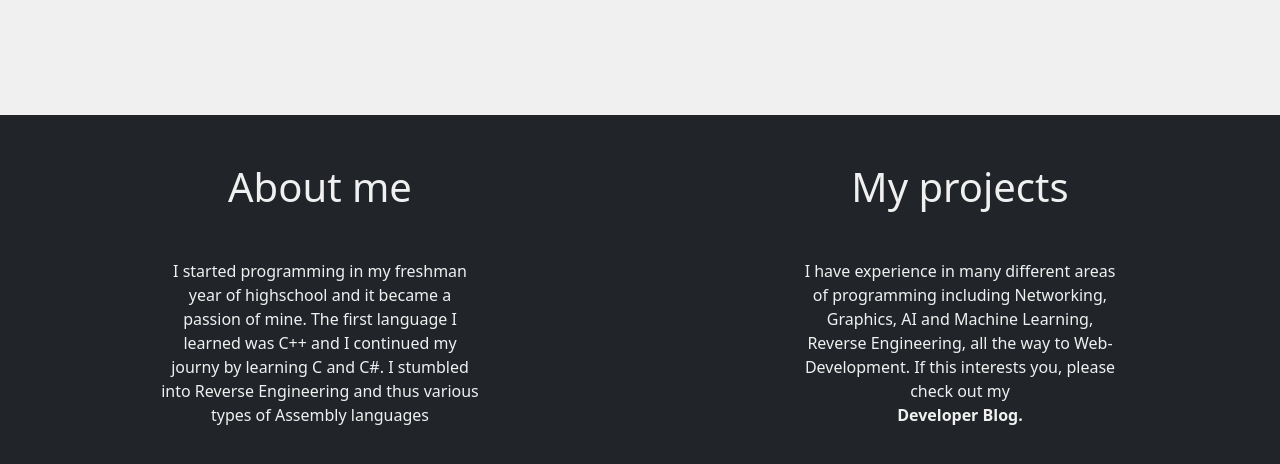
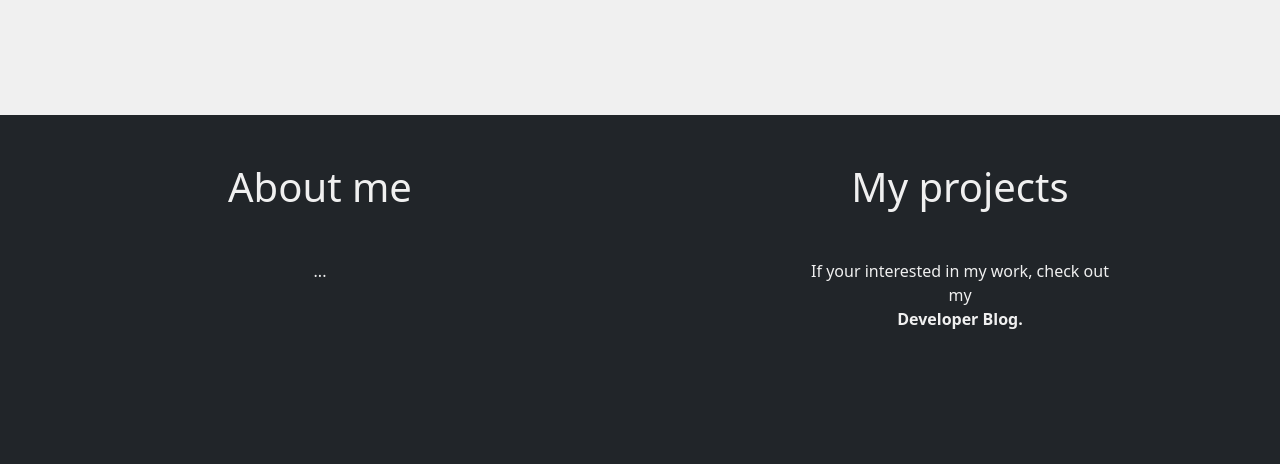
Before and after one commit to NicholasTranquilli/NicholasTranquilli.github.io, a Jekyll site: the page index.html, which Jekyll copies as it is, in a window 1280 px wide and 900 px high, scrolled down 785 px. Shown: the top 464 px of the window. Built offline with Jekyll 4.4.1, drawn with Linux system fonts in a browser that asks for light colours.

Commit message:
changed main site text

```diff
--- a/index.html
+++ b/index.html
@@ -50,18 +50,14 @@
             <h1> About me </h1>
 
             <p class="w-50 mt-5 m-auto">
-                I started programming in my freshman year of highschool and it became a passion of mine.
-                The first language I learned was C++ and I continued my journy by learning C and C#.
-                I stumbled into Reverse Engineering and thus various types of Assembly languages
+                ...
             </p>
 
         </div>
         <div class="flex-column mt-5 w-50 justify-content-center text-center">
             <h1> My projects </h1>
                 <p class="w-50 mt-5 m-auto">
-                    I have experience in many different areas of programming including Networking,
-                    Graphics, AI and Machine Learning, Reverse Engineering, all the way to Web-Development. If this interests you,
-                    please check out my
+                    If your interested in my work, check out my
                     <br>
                     <a class="text-decoration-none text-reset fw-bold" href="/blog">Developer Blog.</a>
                 </p>
```
